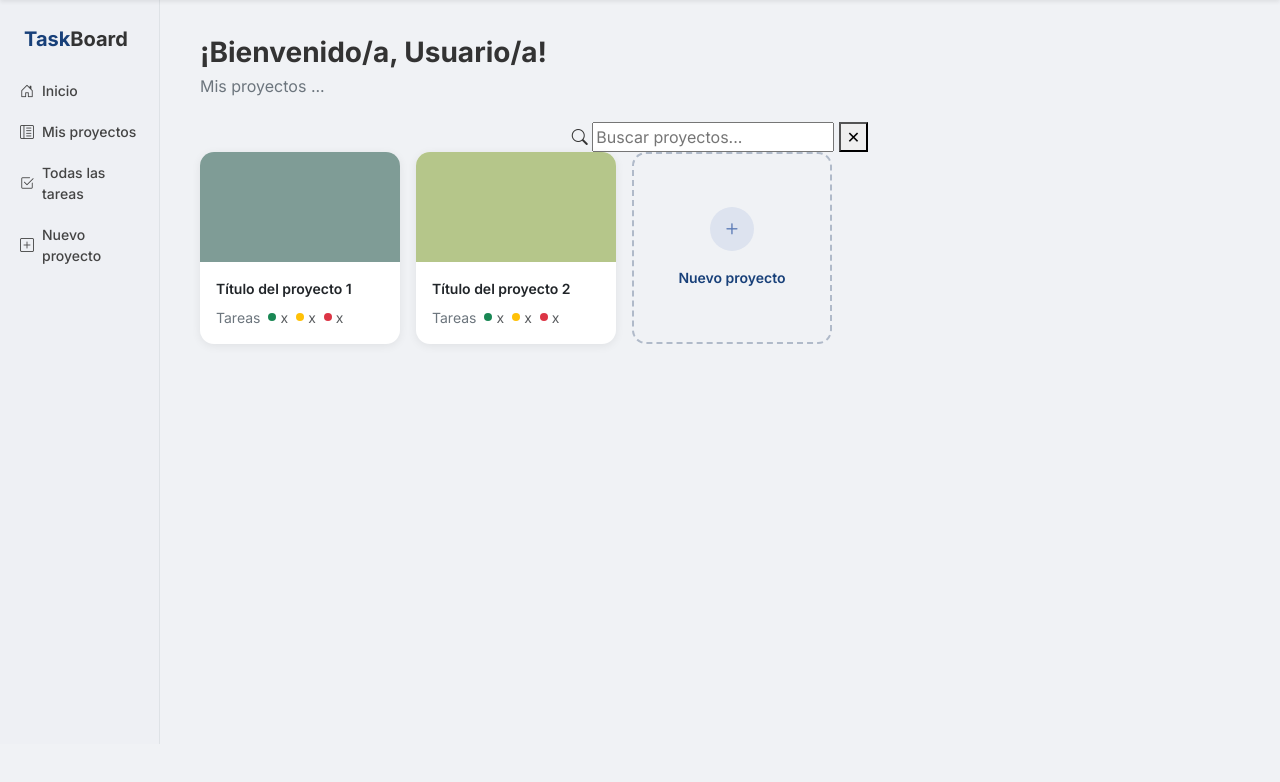
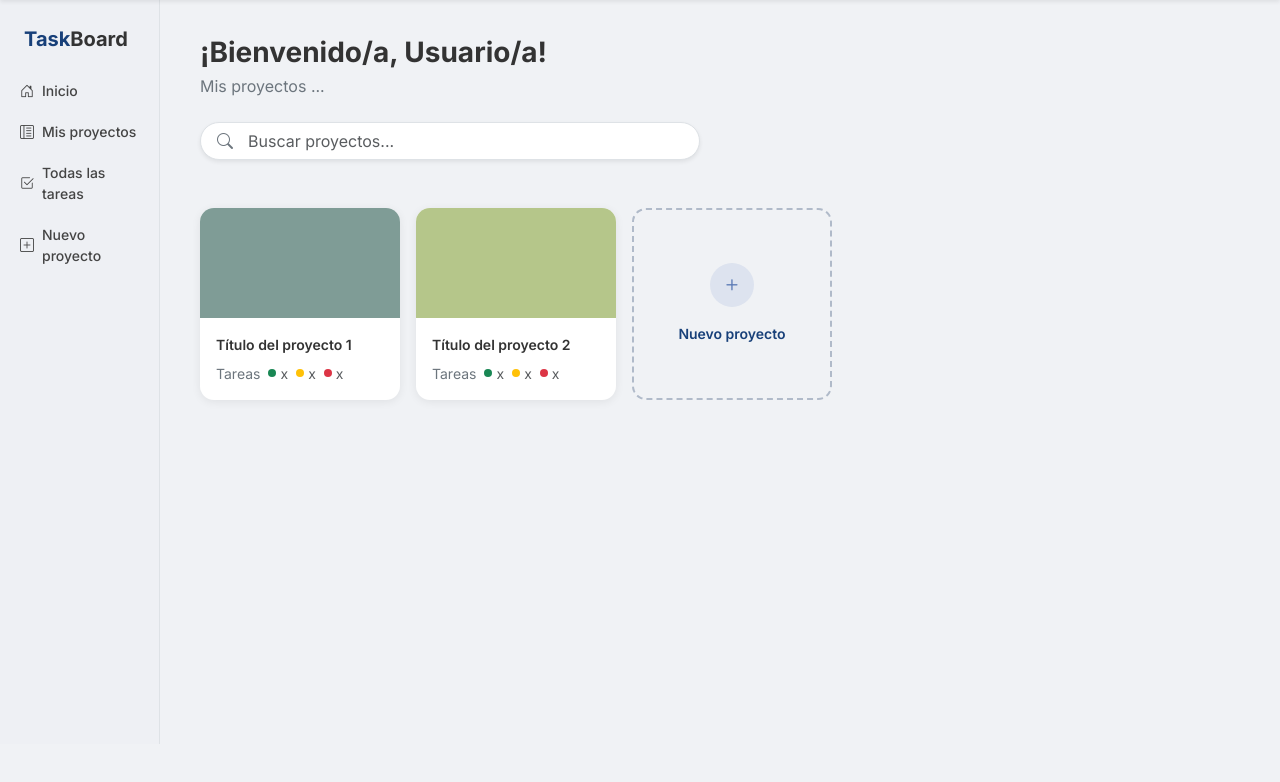
Before and after one commit to sofialedesmaa/TaskBoard, a plain HTML site: page home.html in a window 1280 px wide. Shown: the part 56-838 px from the top of the page. Drawn offline with nearby package versions, Linux system fonts and the light colour scheme.

Commit message:
Update home.html

```diff
--- a/home.html
+++ b/home.html
@@ -38,17 +38,17 @@
                     </a>
                 </li>
                 <li class="nav-item">
-                <a class="nav-link d-flex align-items-center gap-2" href="#">
+                    <a class="nav-link d-flex align-items-center gap-2" href="home.html">
                         <i class="bi bi-layout-text-sidebar-reverse"></i> Mis proyectos
                     </a>
                 </li>
                 <li class="nav-item">
-                <a class="nav-link d-flex align-items-center gap-2" href="#">
+                    <a class="nav-link d-flex align-items-center gap-2" href="editortareas.html">
                         <i class="bi bi-check2-square"></i> Todas las tareas
                     </a>
                 </li>
                 <li class="nav-item">
-                <a class="nav-link d-flex align-items-center gap-2" href="#">
+                    <a class="nav-link d-flex align-items-center gap-2" href="board.html?new=1">
                         <i class="bi bi-plus-square"></i> Nuevo proyecto
                     </a>
                 </li>
@@ -59,29 +59,28 @@
         <h1 class="fs-3 fw-bold mb-1">¡Bienvenido/a, <span id="nombreUsuario">Usuario/a</span>!</h1>
         <p class="text-secondary mb-4">Mis proyectos ...</p>
 
-        <div class="container mt-4 d-flex justify-content-center">
-    <div class="search-box">
-        <span class="search-icon">
+        <div class="mt-3 mb-5 d-flex justify-content-start">
+            <div class="input-group rounded-pill overflow-hidden border bg-white shadow-sm" style="max-width: 500px;">
+                <span class="input-group-text bg-transparent border-0 text-secondary ps-3">
                     <i class="bi bi-search"></i>
                 </span>
-
                 <input
                     type="text"
                     id="search-projects-input"
-            class="search-input"
+                    class="form-control bg-transparent border-0 shadow-none ps-1"
                     placeholder="Buscar proyectos..."
                 >
-
                 <button
                     id="clear-projects-btn"
-            class="clear-btn">
+                    class="btn btn-link text-decoration-none text-muted border-0 pe-3"
+                    style="display: none;">
                     ✕
                 </button>
             </div>
         </div>
 
         <div class="d-flex flex-wrap align-items-stretch gap-3">
-            <div class="project-card card border-0 overflow-hidden">
+            <a href="board.html" class="project-card card border-0 overflow-hidden text-decoration-none text-reset">
                 <div class="project-card-cover" style="background-color: #7F9C96;"></div>
                 <div class="card-body p-3">
                     <p class="card-title small fw-semibold text-truncate mb-2">Título del proyecto 1</p>
@@ -95,9 +94,9 @@
                             class="stat-dot rounded-circle d-inline-block bg-danger"></span> x</span>
                     </div>
                 </div>
-            </div>
+            </a>
 
-            <div class="project-card card border-0 overflow-hidden">
+            <a href="board.html" class="project-card card border-0 overflow-hidden text-decoration-none text-reset">
                 <div class="project-card-cover" style="background-color: #b5c68a;"></div>
                 <div class="card-body p-3">
                     <p class="card-title small fw-semibold text-truncate mb-2">Título del proyecto 2</p>
@@ -111,7 +110,7 @@
                             class="stat-dot rounded-circle d-inline-block bg-danger"></span> x</span>
                     </div>
                 </div>
-            </div>
+            </a>
 
             <a class="project-card-new d-flex flex-column align-items-center justify-content-center gap-3 py-4 text-decoration-none"
                 href="board.html?new=1">
```
Lines whose indentation alone changed are shown as unchanged.
